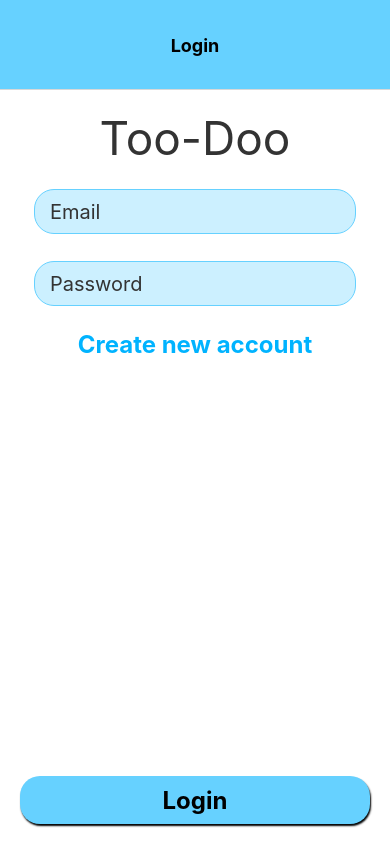
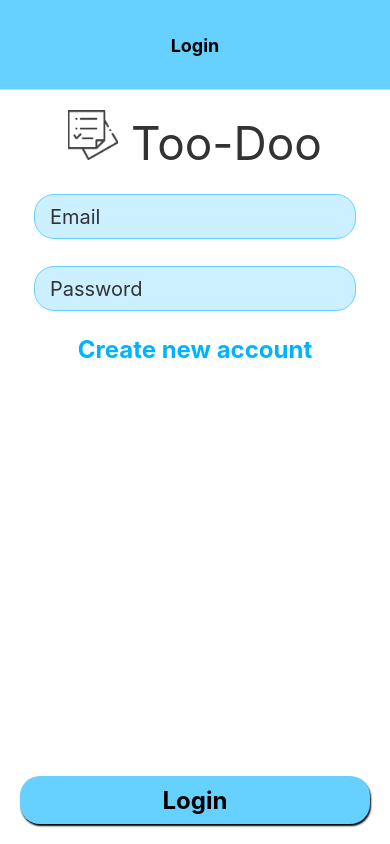
Before and after one commit to PiiaJ/ToDoApp, a React Native app: screen /Too-Doo in a window 390 px wide. Built offline with nearby package versions, Linux system fonts and the light colour scheme; no server answers.

Commit message:
last style changes

```diff
--- a/components/ToDoItem.js
+++ b/components/ToDoItem.js
@@ -34,7 +34,7 @@ const EditableText = ({ isChecked, onChangeText, text, ...props }) => {
           placeholder={"Add new item here"}
           onSubmitEditing={() => {}}
           maxLength={30}
-          style={[styles.input, { outline: "none" }]}
+          style={[styles.input, {  }]}
           onBlur={() => {
             props.onBlur && props.onBlur();
             setEditMode(false);
--- a/screens/EditList.js
+++ b/screens/EditList.js
@@ -19,16 +19,16 @@ import Button from "../components/Button";
 // Color list
 
 const colorList = [
-  "blue",
-  "teal",
-  "green",
-  "olive",
   "yellow",
   "orange",
   "red",
   "pink",
   "purple",
-  "blueGray",
+  "blue",
+  "teal",
+  "green",
+  "olive",
+  "lightGray",
 ];
 
 // Code
--- a/screens/Home.js
+++ b/screens/Home.js
@@ -8,7 +8,7 @@ import {
   TouchableOpacity,
   FlatList,
 } from "react-native";
-import { Ionicons } from "@expo/vector-icons";
+import { Ionicons, MaterialIcons } from "@expo/vector-icons";
 import {
   onSnapshot,
   addDoc,
@@ -34,7 +34,7 @@ const ListButton = ({ title, color, onPress, onDelete, onOptions }) => {
         <Text style={styles.itemTitle}>{title}</Text>
       </View>
       <View style={{ flexDirection: "row" }}>
-        <TouchableOpacity onPress={onOptions}>
+        <TouchableOpacity style= {{marginEnd: 20}} onPress={onOptions}>
           <Ionicons name="pencil" size={24} color="black" />
         </TouchableOpacity>
         <TouchableOpacity onPress={onDelete}>
@@ -49,12 +49,12 @@ const ListButton = ({ title, color, onPress, onDelete, onOptions }) => {
 
 const renderAddListIcon = (navigation, addItemToList) => {
   return (
-    <View style={{ flexDirection: "row" }}>
+    <View style={{ flexDirection: "row", justifyContent: "flex-start", width: 345 }}>
       <TouchableOpacity
-        style={{ justifyContent: "center", marginRight: 4 }}
+        style={{ justifyContent: "center", marginStart: 0, paddingEnd: 265, alignContent: "flex-start" }}
         onPress={() => navigation.navigate("Settings")}
       >
-        <Ionicons name="settings" size={24} />
+        <MaterialIcons name="logout" size={28} color="black" />
       </TouchableOpacity>
       <TouchableOpacity
         onPress={() =>
@@ -184,8 +184,8 @@ const styles = StyleSheet.create({
     elevation: 5,
   },
   icon: {
-    padding: 10,
-    fontSize: 30,
+    padding: 0,
+    fontSize: 40,
     marginEnd: 20,
   },
   centeredView: {
--- a/screens/Login.js
+++ b/screens/Login.js
@@ -1,7 +1,7 @@
 // React native libraries import
 
 import React, { useState } from "react";
-import { StyleSheet, Text, View, TouchableOpacity } from "react-native";
+import { StyleSheet, Text, View, TouchableOpacity, Image } from "react-native";
 
 // Importing custom made variables/pages
 
@@ -64,7 +64,8 @@ export default () => {
 
   return (
     <View style={styles.container}>
-      <Text style={styles.header}>Too-Doo</Text>
+      <Text style={styles.header}><Image style={{ width: 50, height: 50 }}
+      source={require('../assets/adaptive-icon.png')} /> Too-Doo</Text>
 
       {/* Email input */}
 
--- a/screens/Settings.js
+++ b/screens/Settings.js
@@ -1,7 +1,7 @@
 // React native libraries import
 
 import React from "react";
-import { View, Text, StyleSheet } from "react-native";
+import { View, Text, StyleSheet, Image } from "react-native";
 import firebase from "firebase/compat/app";
 import "firebase/compat/auth";
 
@@ -15,7 +15,8 @@ import colors from "../constants/colors";
 export default () => {
   return (
     <View style={styles.container}>
-      <Text style={styles.header}>Too-Doo</Text>
+      <Text style={styles.header}><Image style={{ width: 50, height: 50 }}
+      source={require('../assets/adaptive-icon.png')} /> Too-Doo</Text>
       <Button
         text="Log out"
         onPress={() => {
--- a/screens/ToDoList.js
+++ b/screens/ToDoList.js
@@ -148,7 +148,7 @@ const styles = StyleSheet.create({
     backgroundColor: "white",
   },
   icon: {
-    padding: 5,
+    paddingEnd: 0,
     marginEnd: 20,
     fontSize: 40,
     color: "black",
```
Also changed, not shown: assets/adaptive-icon.png.
